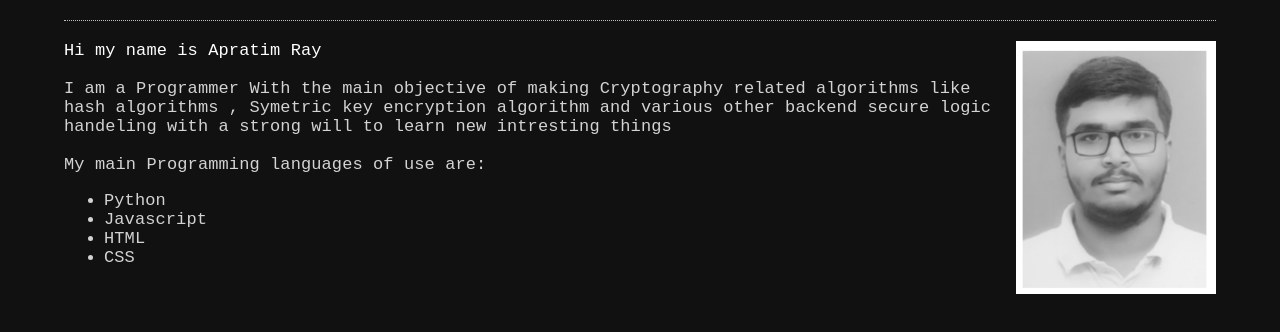
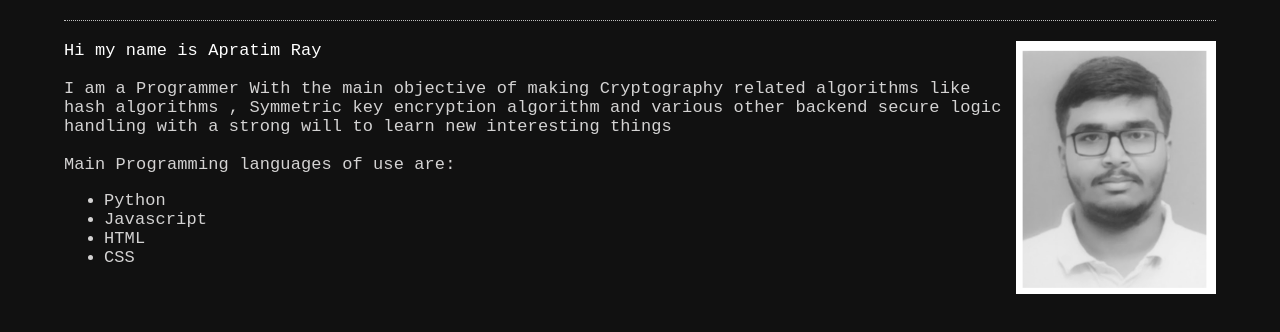
Before and after one commit to ApratimR/ApratimR.github.io, a plain HTML site: page index.html in a window 1280 px wide. Shown: the part 66-398 px from the top of the page. Drawn offline with Linux system fonts and the light colour scheme.

Commit message:
Fix typo

```diff
--- a/index.html
+++ b/index.html
@@ -18,13 +18,13 @@
 		</div>
 		<br><br>
 		I am a Programmer With the main objective of making Cryptography related algorithms
-		like hash algorithms , Symetric key encryption algorithm
-		and various other backend secure logic handeling with a strong will to learn new
-		intresting things
+		like hash algorithms , Symmetric key encryption algorithm
+		and various other backend secure logic handling with a strong will to learn new
+		interesting things
 
 
 		<br><br>
-		My main Programming languages of use are:<br>
+		Main Programming languages of use are:<br>
 		<ul>
 			<li>Python</li>
 			<li>Javascript</li>
```
